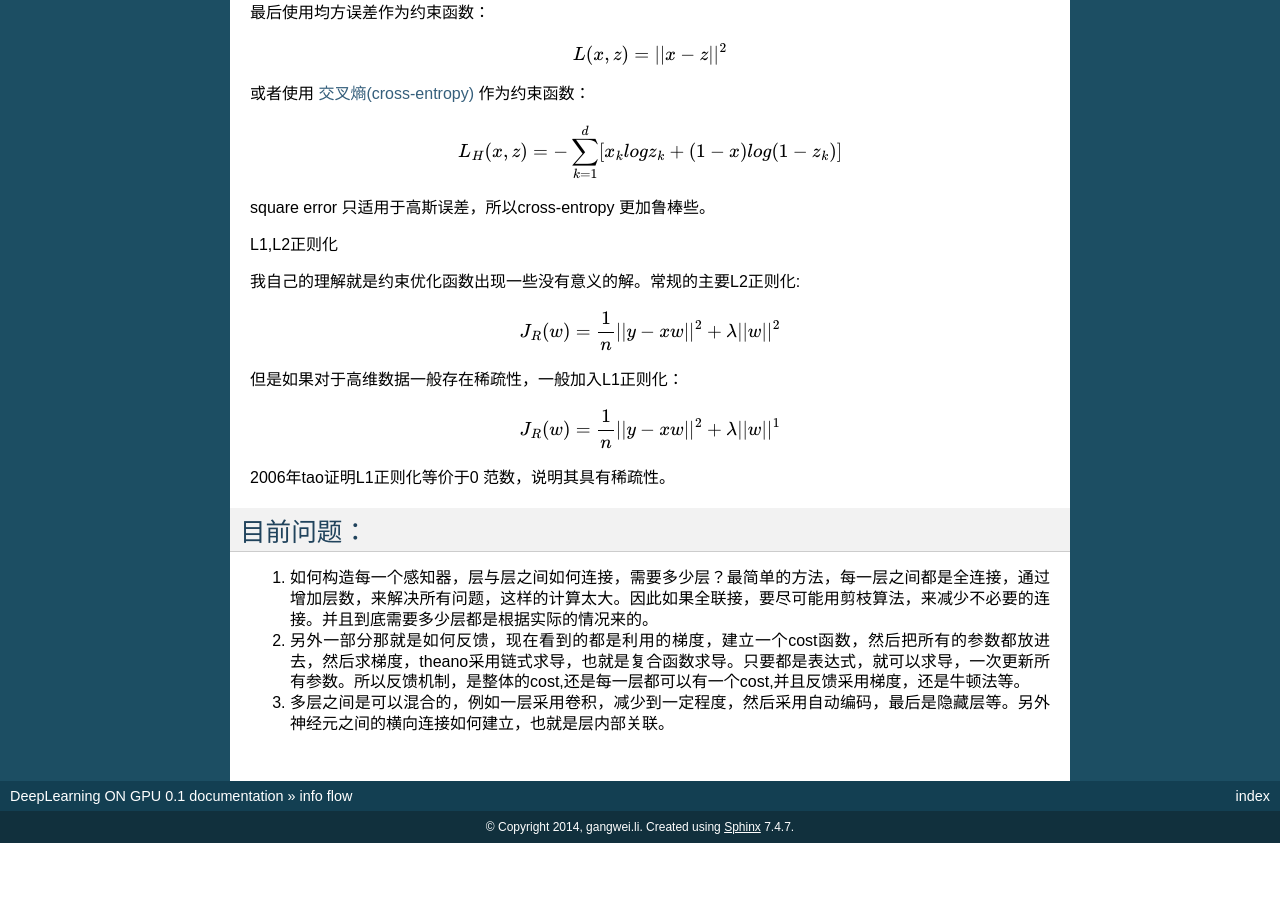
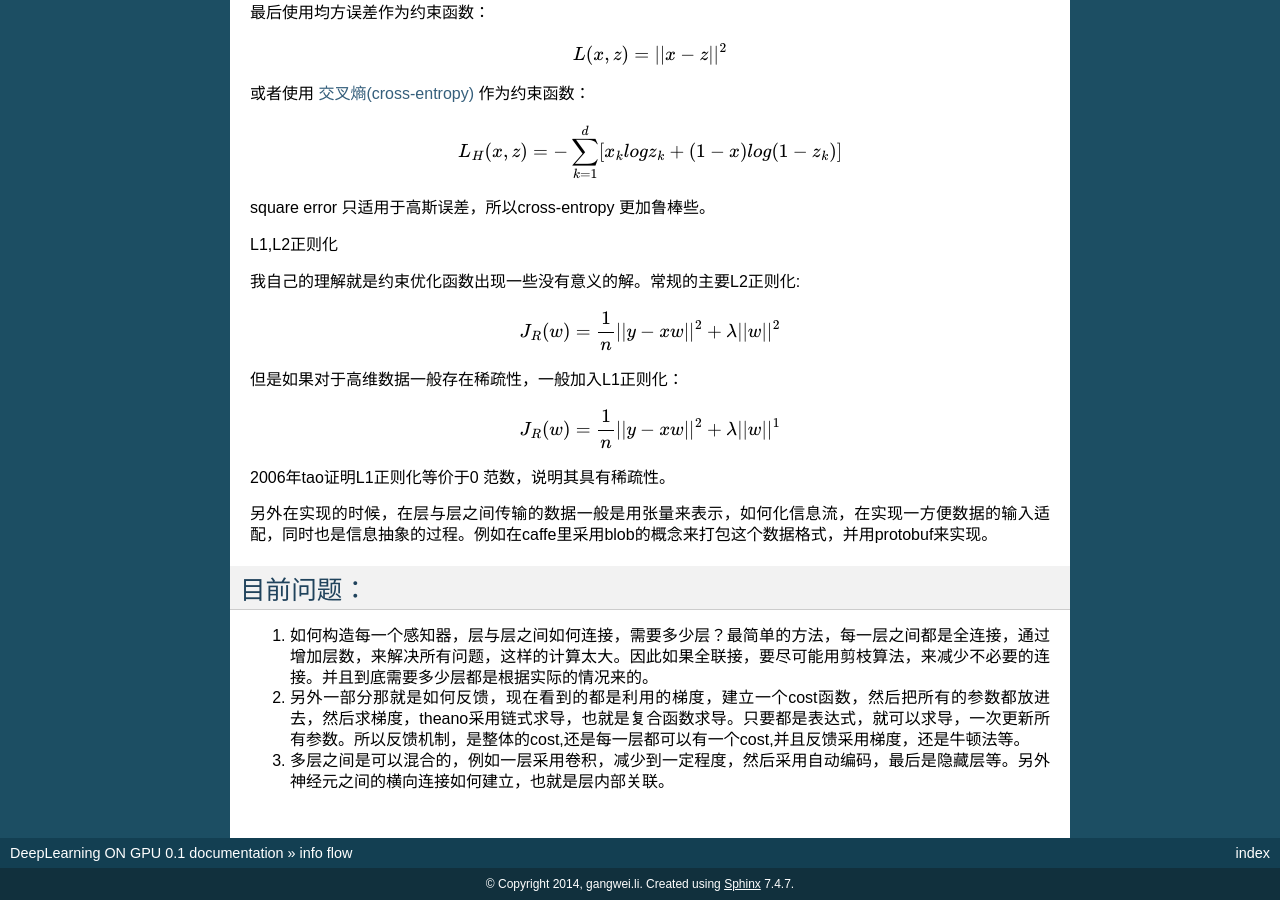
Before and after one commit to gwli/DeepLearningOnGPU, a Sphinx documentation site: the page built from source/Stage_2/InfoFlow.rst, in a window 1280 px wide and 900 px high, scrolled down 628 px. Built offline with Sphinx 7.4.7, drawn with Linux system fonts in a browser that asks for light colours; pages that are not in the unit, such as notebooks, are missing from menus; before the commit the page ends 1471 px from its top, so only the background shows below that.

Commit message:
张量在DL中的应用

```diff
--- a/source/Stage_2/InfoFlow.rst
+++ b/source/Stage_2/InfoFlow.rst
@@ -68,6 +68,7 @@ L1,L2正则化
 
 2006年tao证明L1正则化等价于0 范数，说明其具有稀疏性。
 
+另外在实现的时候，在层与层之间传输的数据一般是用张量来表示，如何化信息流，在实现一方便数据的输入适配，同时也是信息抽象的过程。例如在caffe里采用blob的概念来打包这个数据格式，并用protobuf来实现。
 
 目前问题：
 ==========
```
